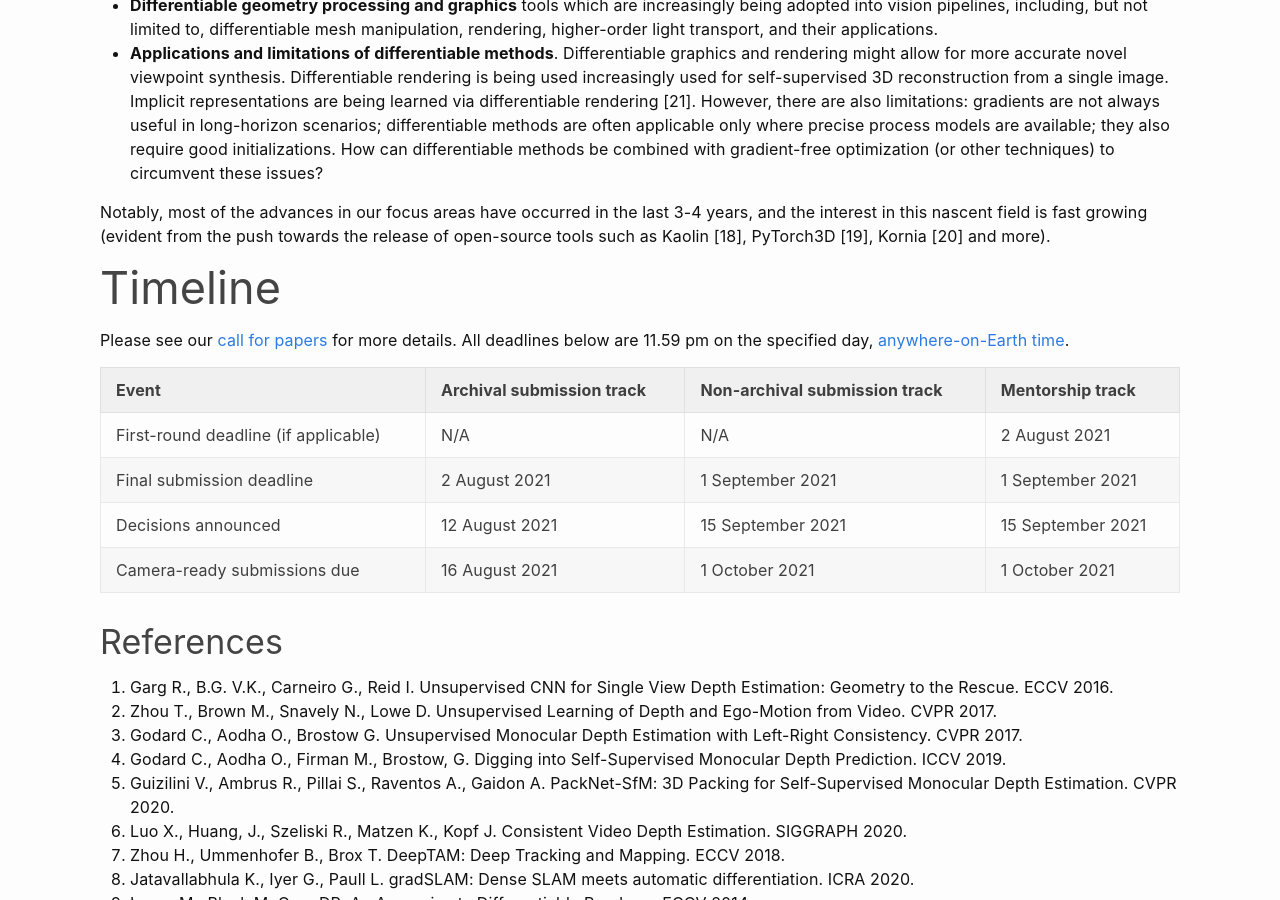
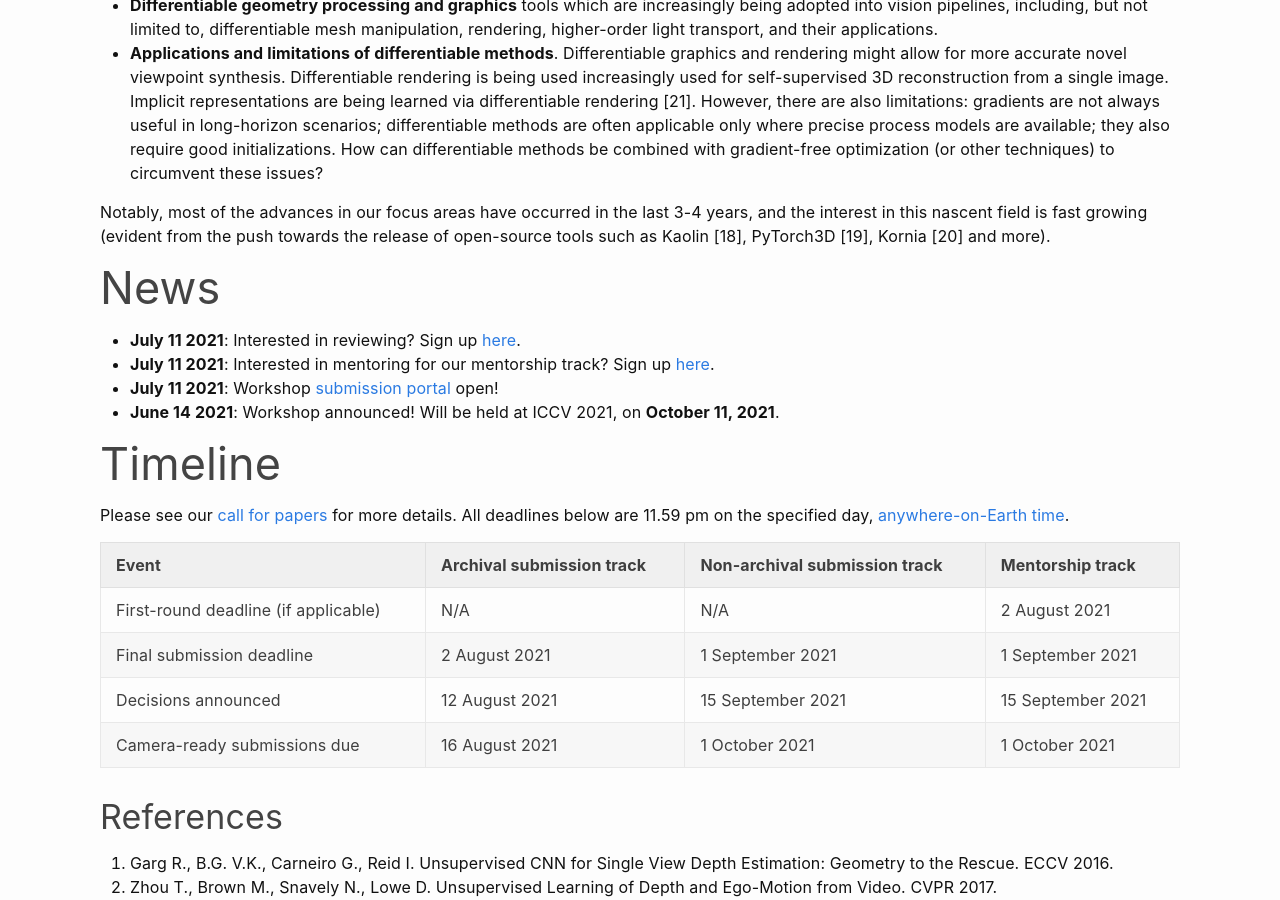
Before and after one commit to montrealrobotics/diff3d, a Jekyll site: the page built from index.md, in a window 1280 px wide and 900 px high, scrolled down 681 px. Built offline with Jekyll 4.4.1, drawn with Linux system fonts in a browser that asks for light colours.

Commit message:
Add news tab, reviewer solicitation
Signed-off-by: Krishna Murthy <krrish94@gmail.com>

```diff
--- a/index.md
+++ b/index.md
@@ -24,6 +24,15 @@ The primary focus areas of this workshop are:
 * **Applications and limitations of differentiable methods**. Differentiable graphics and rendering might allow for more accurate novel viewpoint synthesis. Differentiable rendering is being used increasingly used for self-supervised 3D reconstruction from a single image. Implicit representations are being learned via differentiable rendering [21].  However, there are also limitations: gradients are not always useful in long-horizon scenarios; differentiable methods are often applicable only where precise process models are available; they also require good initializations. How can differentiable methods be combined with gradient-free optimization (or other techniques) to circumvent these issues?
 
 Notably, most of the advances in our focus areas have occurred in the last 3-4 years, and the interest in this nascent field is fast growing (evident from the push towards the release of open-source tools such as Kaolin [18], PyTorch3D [19], Kornia [20] and more).
+
+
+## News
+
+* **July 11 2021**: Interested in reviewing? Sign up [here](https://forms.gle/JnNJfCatfrrSxo866).
+* **July 11 2021**: Interested in mentoring for our mentorship track? Sign up [here](https://forms.gle/PqHj7mDfsETPfZrJ8).
+* **July 11 2021**: Workshop [submission portal](https://cmt3.research.microsoft.com/DIFF3D2021/) open!
+* **June 14 2021**: Workshop announced! Will be held at ICCV 2021, on **October 11, 2021**.
+
 
 ## Timeline
 
```
Also changed, not shown: contactus.md (+5 -0 lines).
